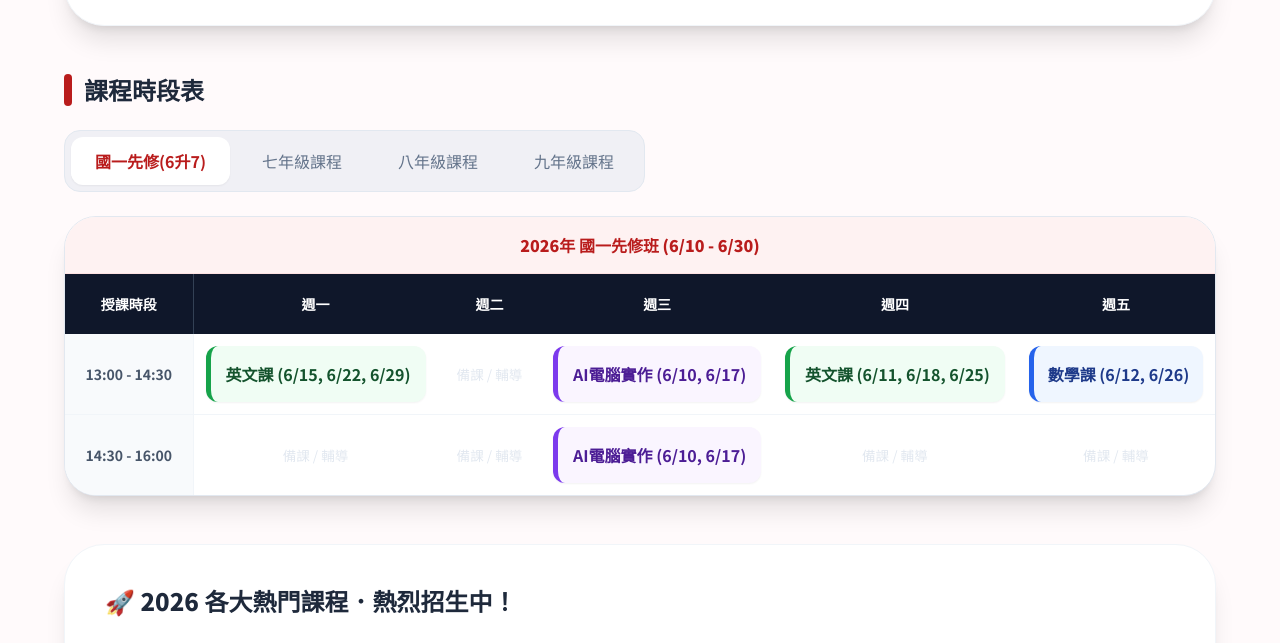
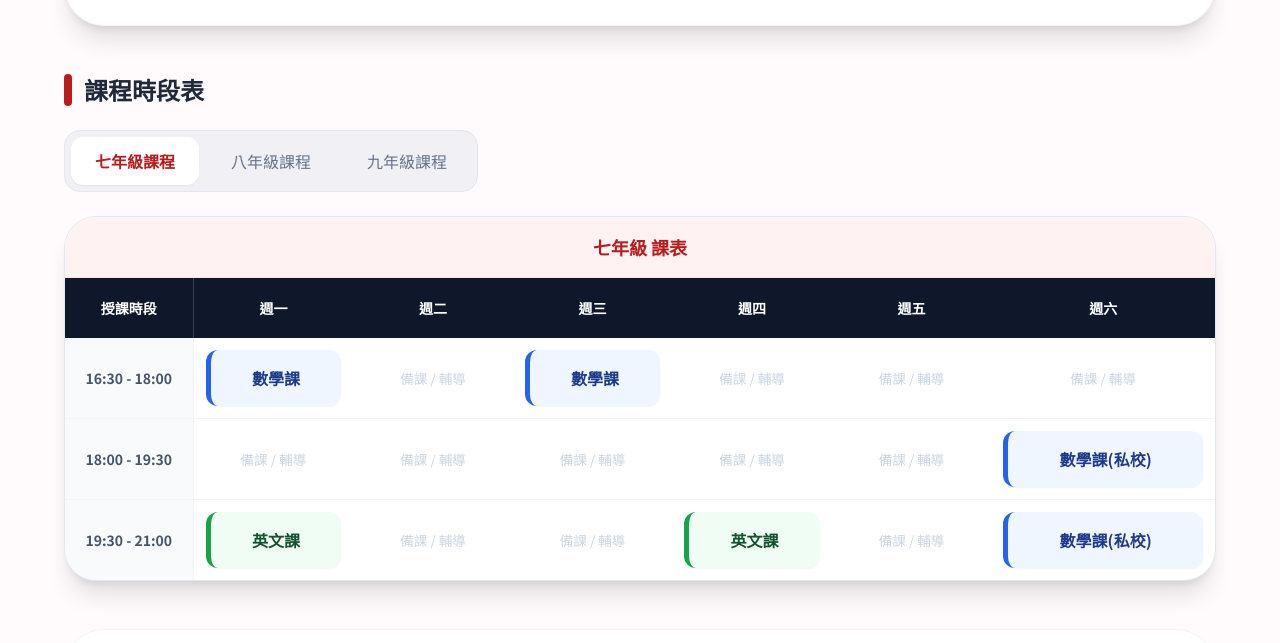
Before and after one commit to mocher235-byte/789, a plain HTML site: page index.html in a window 1280 px wide. Shown: the part 1857-2500 px from the top of the page. Drawn offline with nearby package versions, Linux system fonts and the light colour scheme.

Commit message:
Add files via upload

```diff
--- a/index.html
+++ b/index.html
@@ -34,7 +34,7 @@
         .subject-math { background-color: #eff6ff; border-left: 5px solid #2563eb; color: #1e3a8a; }
         .subject-english { background-color: #f0fdf4; border-left: 5px solid #16a34a; color: #14532d; }
         .subject-science { background-color: #faf5ff; border-left: 5px solid #7c3aed; color: #4c1d95; }
-        .empty-slot { color: #e2e8f0; font-size: 0.85rem; }
+        .empty-slot { color: #cbd5e1; font-size: 0.85rem; }
 
         .tab-active {
             background-color: #ffffff;
@@ -90,13 +90,11 @@
             ring-color: #fee2e2;
         }
 
-        /* 強化清晰度與亮度的類別 */
         .bright-sharp {
             filter: brightness(1.08) contrast(1.05) saturate(1.1);
             image-rendering: -webkit-optimize-contrast;
         }
 
-        /* 招生卡片懸停效果 */
         .course-card {
             transition: all 0.3s ease;
             border: 1px solid #f1f5f9;
@@ -117,7 +115,7 @@
 <body class="p-4 md:p-8">
 
     <!-- LINE 3D 浮標 -->
-    <a href="https://line.me/ti/p/vQcf6cONnl" target="_blank" class="no-print fixed bottom-8 right-8 z-50 flex items-center justify-center w-16 h-16 bg-[#06C755] rounded-full float-3d border-2 border-white">
+    <a href="https://line.me/ti/p/vQcf6cONnl" target="_blank" class="no-print fixed bottom-8 right-8 z-50 flex items-center justify-center w-16 h-16 bg-[#06C755] rounded-full float-3d border-2 border-white" aria-label="LINE 諮詢">
         <svg class="w-10 h-10 text-white" fill="currentColor" viewBox="0 0 24 24">
             <path d="M24 10.304c0-5.369-5.383-9.738-12-9.738-6.616 0-12 4.369-12 9.738 0 4.814 4.269 8.846 10.036 9.608.391.084.922.258 1.057.592.121.303.079.778.039 1.085l-.171 1.027c-.053.303-.242 1.185 1.039.646 1.281-.54 6.911-4.069 9.428-6.967 1.939-2.13 2.571-3.953 2.571-5.991z"/>
         </svg>
@@ -273,7 +271,7 @@
                         <input type="text" id="referralId" name="介紹人編號" class="w-full p-4 rounded-2xl border border-blue-100 bg-blue-50/50 text-sm input-focus" placeholder="例：A001">
                     </div>
                     <button type="submit" id="submitBtn" class="w-full bg-[#06C755] hover:bg-[#05a346] text-white font-black py-5 rounded-[2rem] shadow-lg transition-all transform active:scale-95 flex items-center justify-center space-x-3 text-lg">
-                        <svg class="w-6 h-6" fill="currentColor" viewBox="0 0 24 24"><path d="M24 10.304c0-5.369-5.383-9.738-12-9.738s-12 4.369-12 9.738c0 4.814 4.269 8.846 10.036 9.608.391.084.922.258 1.057.592.121.303.079.778.039 1.085l-.171 1.027c-.052.303-.242 1.186 1.046.647 1.287-.54 6.942-4.085 9.467-6.991 1.761-1.954 2.526-3.834 2.526-5.973z"/></svg>
+                        <svg class="w-6 h-6" fill="currentColor" viewBox="0 0 24 24"><path d="M24 10.304c0-5.369-5.383-9.738-12-9.738-6.616 0-12 4.369-12 9.738 0 4.814 4.269 8.846 10.036 9.608.391.084.922.258 1.057.592.121.303.079.778.039 1.085l-.171 1.027c-.052.303-.242 1.186 1.046.647 1.287-.54 6.942-4.085 9.467-6.991 1.761-1.954 2.526-3.834 2.526-5.973z"/></svg>
                         <span id="btnText">提交資料</span>
                     </button>
                     <p class="text-[10px] text-center text-slate-400 italic">※ 提交後會自動複製資料，方便您在 LINE 貼上完成報名</p>
@@ -288,8 +286,7 @@
                 課程時段表
             </h2>
             <div class="no-print flex flex-wrap gap-2 bg-slate-200/50 p-1.5 rounded-2xl mb-6 w-fit border border-slate-200">
-                <button onclick="switchGrade(6)" id="tab-6" class="tab-active px-6 py-3 rounded-xl transition shadow-sm">國一先修(6升7)</button>
-                <button onclick="switchGrade(7)" id="tab-7" class="px-6 py-3 rounded-xl text-slate-500 hover:text-red-700 transition">七年級課程</button>
+                <button onclick="switchGrade(7)" id="tab-7" class="tab-active px-6 py-3 rounded-xl transition shadow-sm">七年級課程</button>
                 <button onclick="switchGrade(8)" id="tab-8" class="px-6 py-3 rounded-xl text-slate-500 hover:text-red-700 transition">八年級課程</button>
                 <button onclick="switchGrade(9)" id="tab-9" class="px-6 py-3 rounded-xl text-slate-500 hover:text-red-700 transition">九年級課程</button>
             </div>
@@ -426,33 +423,8 @@
 
     <script>
         const scheduleData = {
-            6: {
-                title: "2026年 國一先修班 (6/10 - 6/30)",
-                days: ["週一", "週二", "週三", "週四", "週五"],
-                slots: [
-                    {
-                        time: "13:00 - 14:30",
-                        items: [
-                            {sub: "英文課 (6/15, 6/22, 6/29)", type: "english"},
-                            null,
-                            {sub: "AI電腦實作 (6/10, 6/17)", type: "science"},
-                            {sub: "英文課 (6/11, 6/18, 6/25)", type: "english"},
-                            {sub: "數學課 (6/12, 6/26)", type: "math"}
-                        ]
-                    },
-                    {
-                        time: "14:30 - 16:00",
-                        items: [
-                            null,
-                            null,
-                            {sub: "AI電腦實作 (6/10, 6/17)", type: "science"},
-                            null,
-                            null
-                        ]
-                    }
-                ]
-            },
             7: {
+                title: "七年級 課表",
                 days: ["週一", "週二", "週三", "週四", "週五", "週六"],
                 slots: [
                     { time: "16:30 - 18:00", items: [{sub: "數學課", type: "math"}, null, {sub: "數學課", type: "math"}, null, null, null] },
@@ -461,17 +433,19 @@
                 ]
             },
             8: {
+                title: "八年級 課表",
                 days: ["週一", "週二", "週三", "週四", "週五"],
                 slots: [
-                    { time: "18:00 - 19:30", items: [{sub: "數學課", type: "math"}, null, {sub: "英文課", type: "english"}, null, null] },
-                    { time: "19:30 - 21:00", items: [{sub: "數學課", type: "math"}, {sub: "理化課", type: "science"}, {sub: "英文課", type: "english"}, null, {sub: "理化課", type: "science"}] }
+                    { time: "18:00 - 19:30", items: [{sub: "數學課", type: "math"}, null, {sub: "英文課", type: "english"}, null, {sub: "理化課", type: "science"}] },
+                    { time: "19:30 - 21:00", items: [{sub: "數學課", type: "math"}, null, {sub: "英文課", type: "english"}, null, {sub: "理化課", type: "science"}] }
                 ]
             },
             9: {
+                title: "九年級 課表",
                 days: ["週一", "週二", "週三", "週四", "週五"],
                 slots: [
-                    { time: "18:00 - 19:30", items: [null, null, {sub: "數學課", type: "math"}, null, null] },
-                    { time: "19:30 - 21:00", items: [{sub: "理化課", type: "science"}, {sub: "英文課", type: "english"}, {sub: "數學課", type: "math"}, {sub: "理化課", type: "science"}, {sub: "英文課", type: "english"}] }
+                    { time: "18:00 - 19:30", items: [null, null, {sub: "數學課", type: "math"}, {sub: "理化課", type: "science"}, null] },
+                    { time: "19:30 - 21:00", items: [null, {sub: "英文課", type: "english"}, {sub: "數學課", type: "math"}, {sub: "理化課", type: "science"}, {sub: "英文課", type: "english"}] }
                 ]
             }
         };
@@ -481,17 +455,22 @@
                 btn.classList.remove('tab-active');
                 btn.classList.add('text-slate-500');
             });
-            document.getElementById(`tab-${grade}`).classList.add('tab-active');
+            const activeTab = document.getElementById(`tab-${grade}`);
+            if (activeTab) {
+                activeTab.classList.remove('text-slate-500');
+                activeTab.classList.add('tab-active');
+            }
             renderSchedule(grade);
         }
 
         function renderSchedule(grade) {
             const data = scheduleData[grade];
             const container = document.getElementById('schedule-container');
+            if (!data || !container) return;
 
             let html = `
                 <div class="overflow-x-auto">
-                    ${data.title ? `<div class="bg-red-50 p-4 text-center font-black text-red-700 border-b border-red-100">${data.title}</div>` : ''}
+                    ${data.title ? `<div class="bg-red-50 p-4 text-center font-black text-red-700 border-b border-red-100 text-lg">${data.title}</div>` : ''}
                     <table class="w-full text-center border-collapse">
                         <thead>
                             <tr class="bg-slate-900 text-white">
@@ -502,10 +481,10 @@
                         <tbody class="divide-y divide-slate-100">
             `;
 
-            data.slots.forEach((slot, idx) => {
+            data.slots.forEach((slot) => {
                 html += `
                     <tr>
-                        <td class="p-5 bg-slate-50 border-r border-slate-100 font-bold text-slate-600 text-sm">
+                        <td class="p-5 bg-slate-50 border-r border-slate-100 font-bold text-slate-600 text-sm whitespace-nowrap">
                             ${slot.time}
                         </td>
                         ${slot.items.map(item => {
@@ -526,12 +505,12 @@
             container.innerHTML = html;
         }
 
-        // 表單處理
         const form = document.getElementById('leadForm');
         const submitBtn = document.getElementById('submitBtn');
         const btnText = document.getElementById('btnText');
         const toast = document.getElementById('toast');
 
+        if (form) {
             form.addEventListener('submit', async function(e) {
                 e.preventDefault();
 
@@ -542,7 +521,7 @@
                 const pName = document.getElementById('parentName').value;
                 const school = document.getElementById('school').value;
                 const phone = document.getElementById('phone').value;
-            const source = document.querySelector('input[name=\"資訊來源\"]:checked')?.value || '未選取';
+                const source = document.querySelector('input[name="資訊來源"]:checked')?.value || '未選取';
                 const refId = document.getElementById('referralId').value || '無';
 
                 const formData = new FormData(form);
@@ -579,8 +558,9 @@
                     submitBtn.disabled = false;
                 }
             });
+        }
 
-        window.onload = () => renderSchedule(6);
+        window.onload = () => switchGrade(7);
     </script>
 </body>
 </html>
```
Lines whose indentation alone changed are shown as unchanged.
